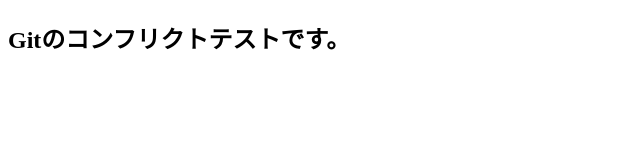
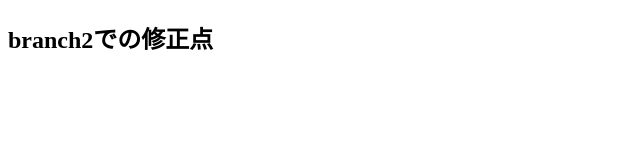
Before and after one commit to yuta-2001/git_confilict_test, a plain HTML site: page index.html in a window 1280 px wide. Shown: the whole page, without its empty margins (0-640 px from the left). Drawn offline with Linux system fonts and the light colour scheme.

Commit message:
branch2修正

```diff
--- a/index.html
+++ b/index.html
@@ -8,7 +8,7 @@
 </head>
 <body>
 	<h2>
-		Gitのコンフリクトテストです。
+		branch2での修正点
 	</h2>
 </body>
 </html>
```
